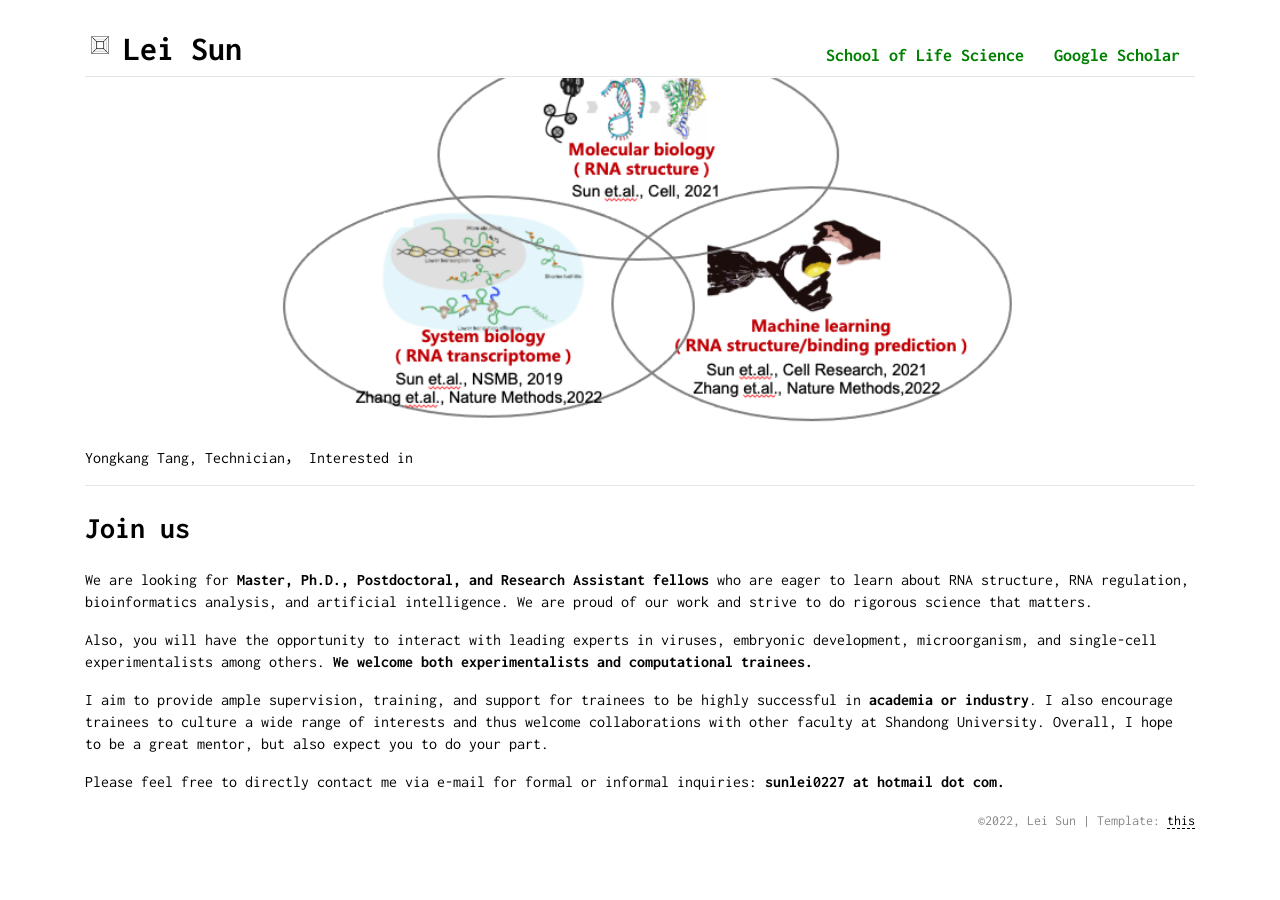
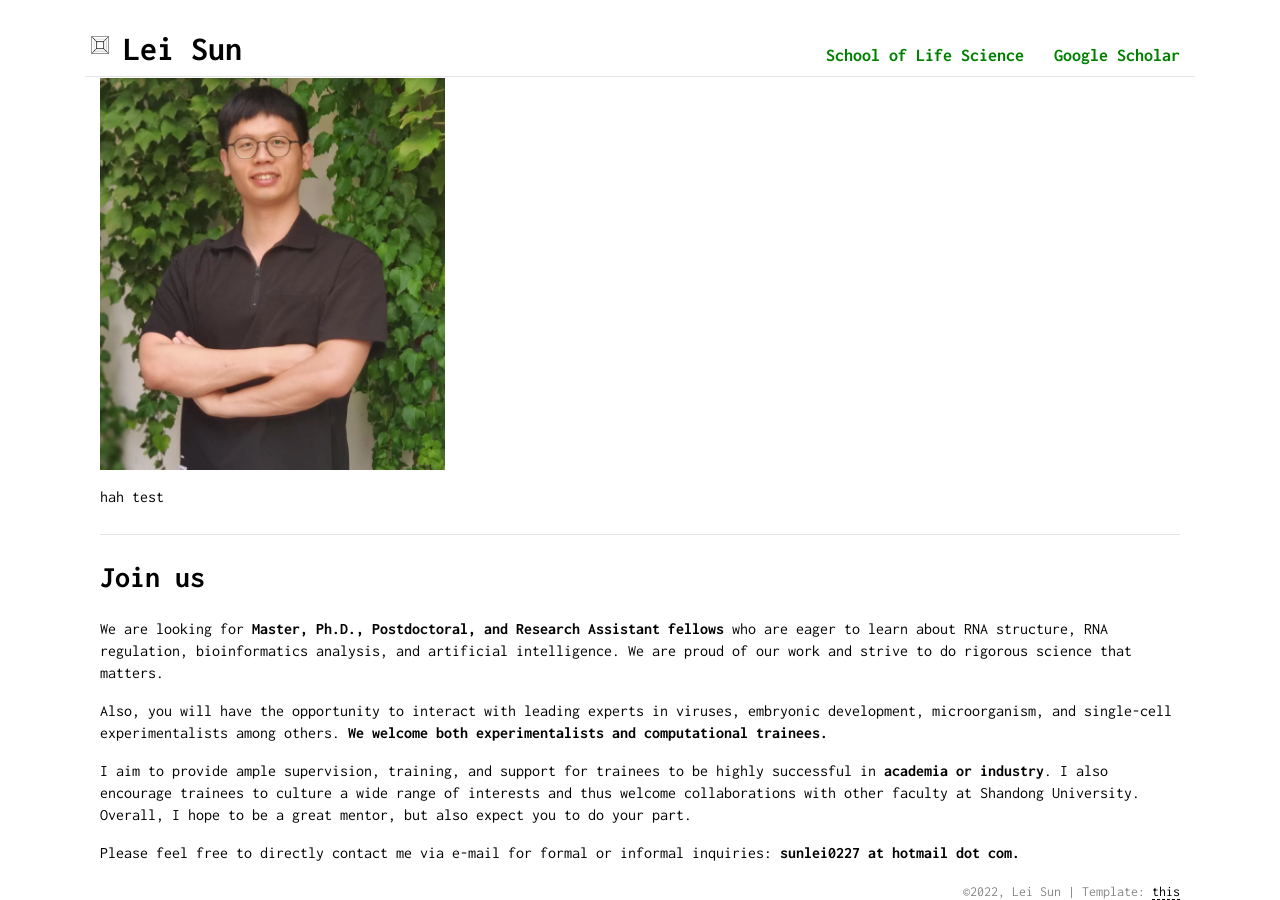
Before and after one commit to sunlei0227/sunlei0227.github.io, a Jekyll site: the page index.html, which Jekyll copies as it is, in a window 1280 px wide and 900 px high, scrolled down 4609 px. Built offline with Jekyll 4.4.1, drawn with Linux system fonts in a browser that asks for light colours; comment, search, counter and statistics services are not loaded; before the commit the page ends 5438 px from its top, so only the background shows below that.

Commit message:
Update index.html

```diff
--- a/index.html
+++ b/index.html
@@ -437,16 +437,32 @@
             </div>
 
             <hr />
+
      <h2>Members</h2>
 
-            <div class="col-md-12 col-sm-12 col-xs-12" style="padding-left: 0">
-                    <img src="static/img/research/topic.jpg" alt="research interests-topic theme" />
+<div class="container">
+        <div class="content">
+            <div class="container">
+                <div class="row">
+                    <!-- Display picture and social media links -->
+                    <div class="col-md-4 col-sm-4 col-xs-12">
+                        <p></p>
+                        <div class="row">
+                            <!-- Display picture -->
+                            <div class="col-md-12 col-sm-12 col-xs-12" style="padding-left: 0">
+                                <img alt="Lei Sun (孙磊)" title="Lei Sun  (孙磊)" id="display-picture" src="static/img/lei.jpg" />
+                            </div>
+                            <!--  Social media links -->
+                            <div class="col-md-12 col-sm-12 col-xs-12" style="padding-left: 0; text-align: center">
+                              <p align="justify">
+                                  hah test
+                               </p>
+                            </div>
+                        </div>
+                    </div>
                 </div>
-             <div class="col-md-12 col-sm-12 col-xs-12" style="padding-left: 0; text-align: center">
-                         <p align="justify">
-                        Yongkang Tang, Technician， Interested in
-                        </p>
-                 </div>
+            </div>
+   </div>
 
             <hr />
 
```
